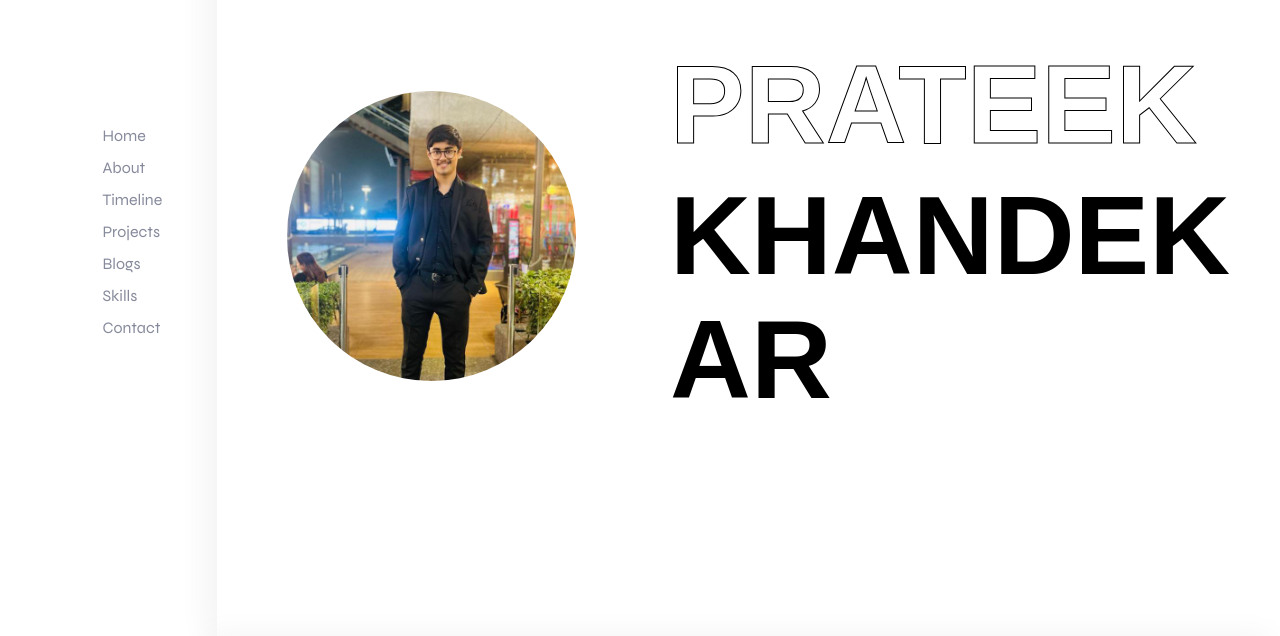
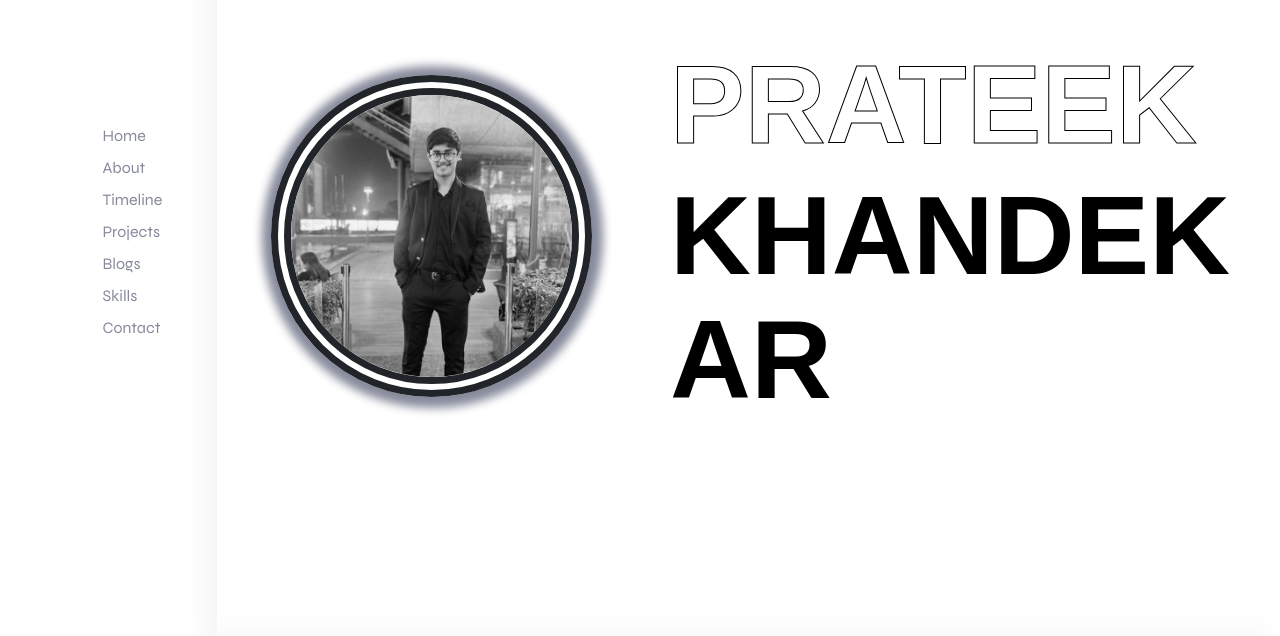
Before and after one commit to KhandekarPrateek/portfolio-website, a React (Create React App) app: page / in a window 1280 px wide. Shown: the part 164-800 px from the top of the page. Built offline with nearby package versions, Linux system fonts and the light colour scheme.

Commit message:
final photo added and map changed to black and white

```diff
--- a/public/index.html
+++ b/public/index.html
@@ -47,7 +47,7 @@
       href="https://fonts.googleapis.com/css2?family=Syne:wght@400..800&display=swap"
       rel="stylesheet"
     />
-    <title>React App</title>
+    <title>Prateek</title>
   </head>
   <body>
     <noscript>You need to enable JavaScript to run this app.</noscript>
--- a/src/pages/Contact/index.js
+++ b/src/pages/Contact/index.js
@@ -140,7 +140,7 @@ const Contact = () => {
             src="https://www.google.com/maps/embed?pb=!1m18!1m12!1m3!1d3681.19504584786!2d75.82684417544607!3d22.68378197888592!2m3!1f0!2f0!3f0!3m2!1i1024!2i768!4f13.1!3m3!1m2!1s0x3962fc386fff7979%3A0x6347990b6c06bc9f!2sGopur%20Square%2C%20Pre%20Conco%20Nagar%2C%20Vaishali%20Nagar%2C%20Indore%2C%20Madhya%20Pradesh%20452012!5e0!3m2!1sen!2sin!4v1712124676820!5m2!1sen!2sin"
             width="600"
             height="370"
-            style={{ border: "0" }}
+            style={{ border: "0", filter: "grayscale(100%)" }}
             allowfullscreen=""
             loading="lazy"
             referrerpolicy="no-referrer-when-downgrade"
--- a/src/pages/Home/index.js
+++ b/src/pages/Home/index.js
@@ -1,6 +1,6 @@
 import React from "react";
 import { Col, Row } from "reactstrap";
-import pic from "../../pic.jpeg";
+import pic1 from "../../pic-modified.jpeg";
 
 const Home = () => {
   return (
@@ -14,7 +14,7 @@ const Home = () => {
           md={5}
           className="d-flex justify-content-center align-items-center"
         >
-          <img src={pic} alt="" className="rounded-circle image-home p-3" />
+          <img src={pic1} alt="" className="rounded-circle image-home " />
         </Col>
 
         <Col
--- a/src/styles/home.css
+++ b/src/styles/home.css
@@ -44,4 +44,6 @@
 .image-home {
   width: 75%;
   height: auto;
+  border: 20px double;
+  box-shadow: 1px 1px 10px 10px #868a9b;
 }
```
Also changed, not shown: src/pic-modified.jpeg (added), src/pic.jpeg (deleted).
